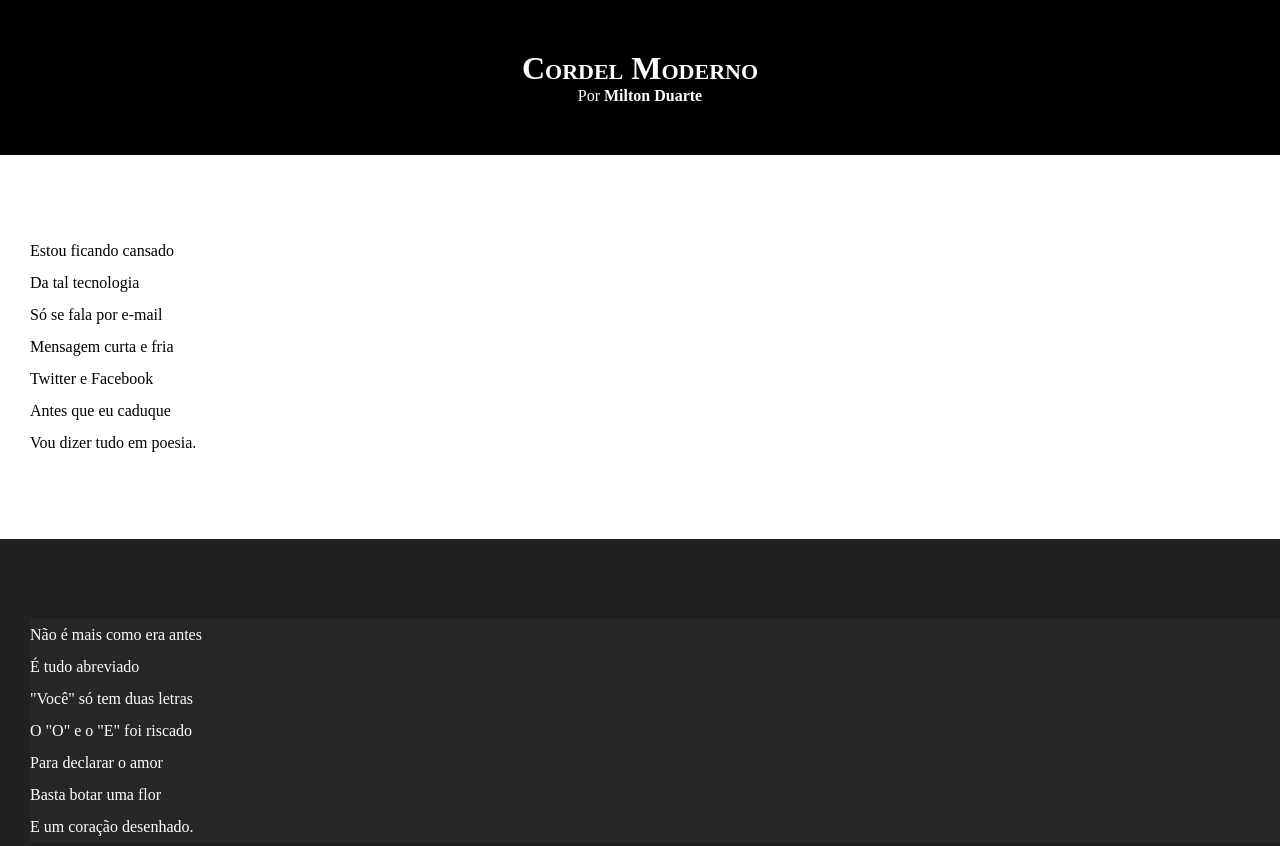
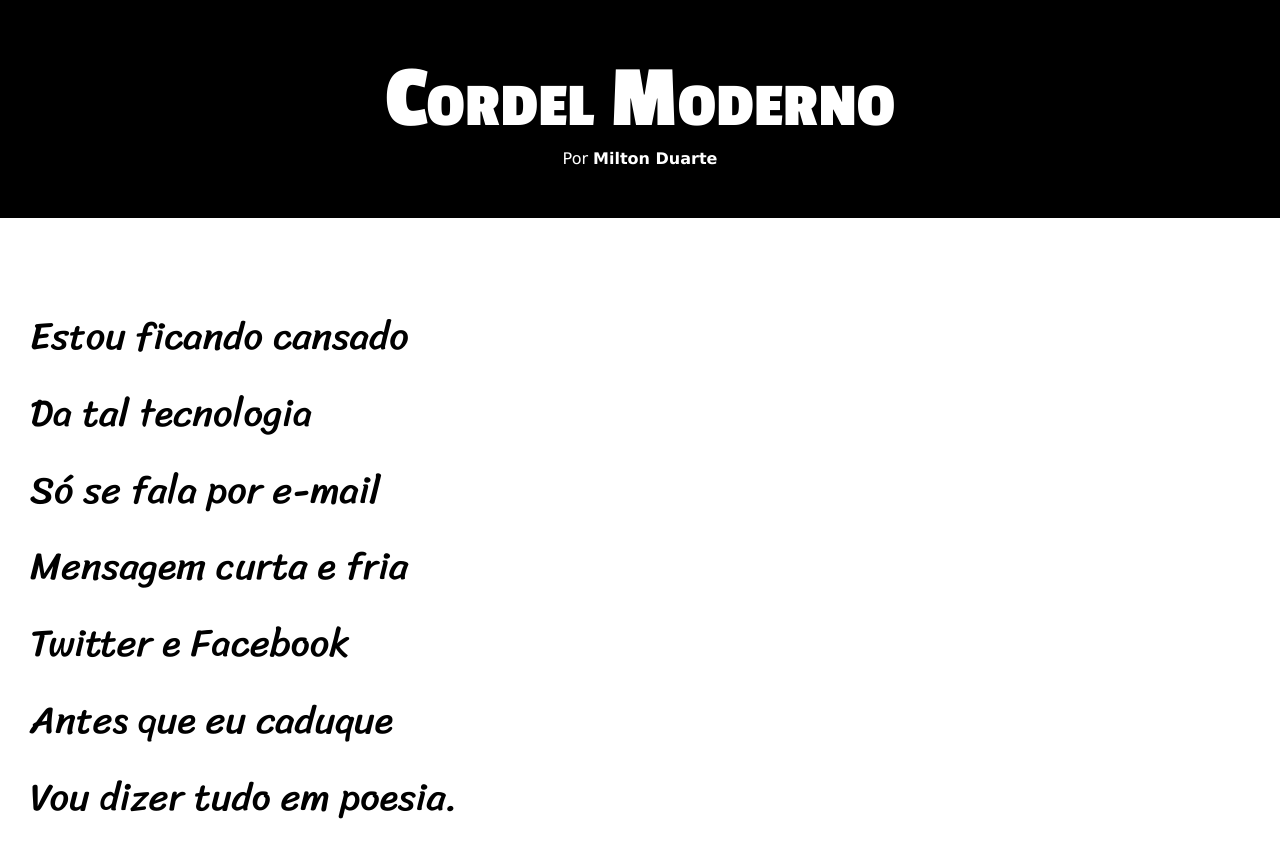
Before and after one commit to joaoolvf/html-css, a plain HTML site: page Desafios/d012/index.html in a window 1280 px wide. Shown: the top 846 px of the page. Drawn offline with Linux system fonts and the light colour scheme.

Commit message:
atualização de estilos desafio 12

```diff
--- a/Desafios/d012/style.css
+++ b/Desafios/d012/style.css
@@ -1,13 +1,24 @@
 @charset "UTF-8";
+
+@import url('https://fonts.googleapis.com/css2?family=Passion+One:wght@400;700;900&family=Sriracha&display=swap');
+@import url('https://fonts.googleapis.com/css2?family=Sriracha&display=swap');
+
+:root {
+    --fonte1: Verdana, Geneva, Tahoma, sans-serif;
+    --fonte2: "Passion One", cursive;
+    --fonte3: "Sriracha", cursive;
+}
 
 * {
     margin: 0;
     padding: 0;
+    font-size: 1em;
 }
 
 html, body {
     min-height: 100vh;
     background-color: darkgray;
+    font-family: var(--fonte1);
 }
 
 header {
@@ -19,6 +30,8 @@ header {
 header > h1 {
     padding-top: 50px;
     font-variant: small-caps;
+    font-family: var(--fonte2);
+    font-size: 7vw;
 }
 
 header > p {
@@ -40,6 +53,8 @@ section {
     padding-bottom: 10vh;
     line-height: 2em;
     padding-left: 30px;
+    font-family: var(--fonte3);
+    font-size: 3vw;
 }
 
 section.normal {
@@ -53,6 +68,8 @@ section.imagem {
 }
 
 section.imagem > p {
+    display: inline-block;
+    padding: 5px;
     background-color: #2d2d2d82;
 }
 
```
